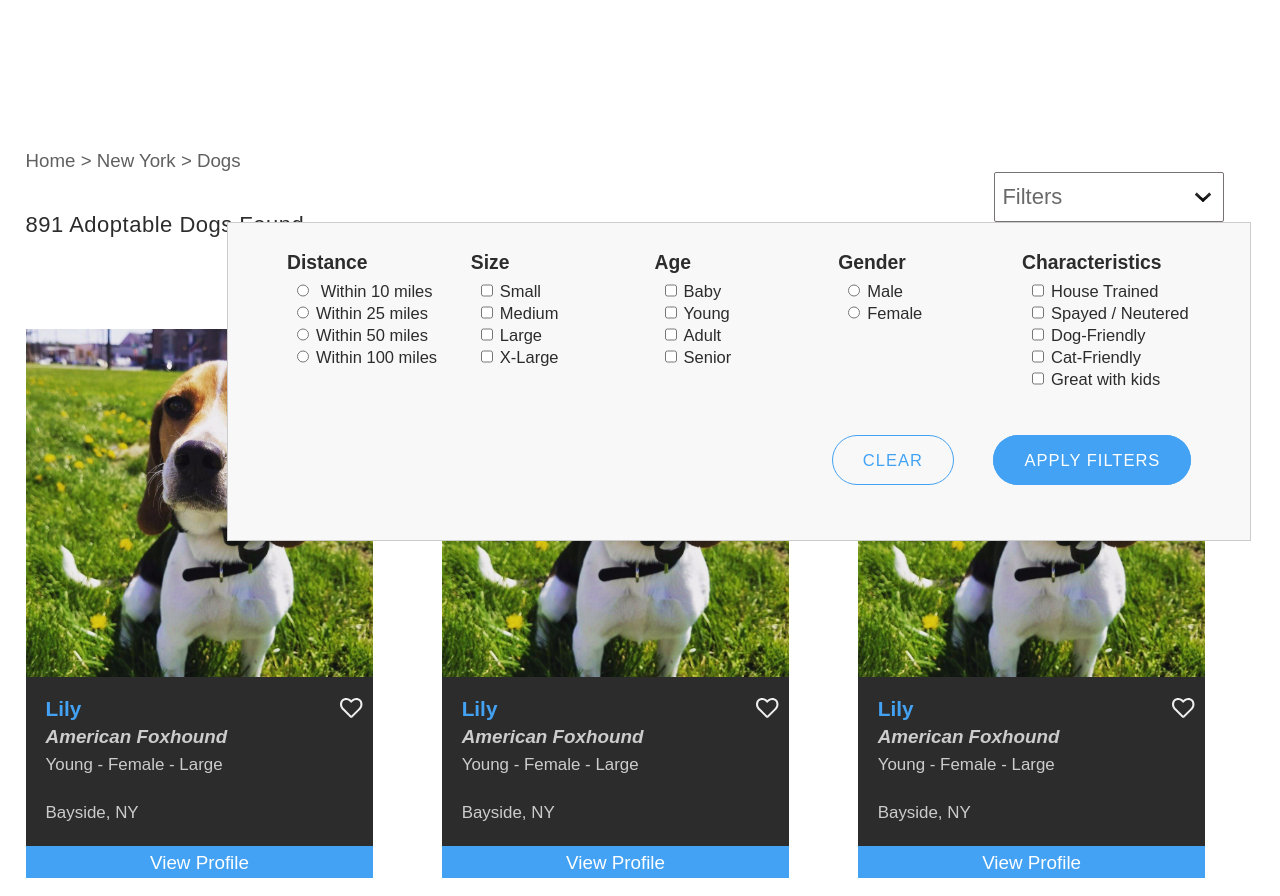
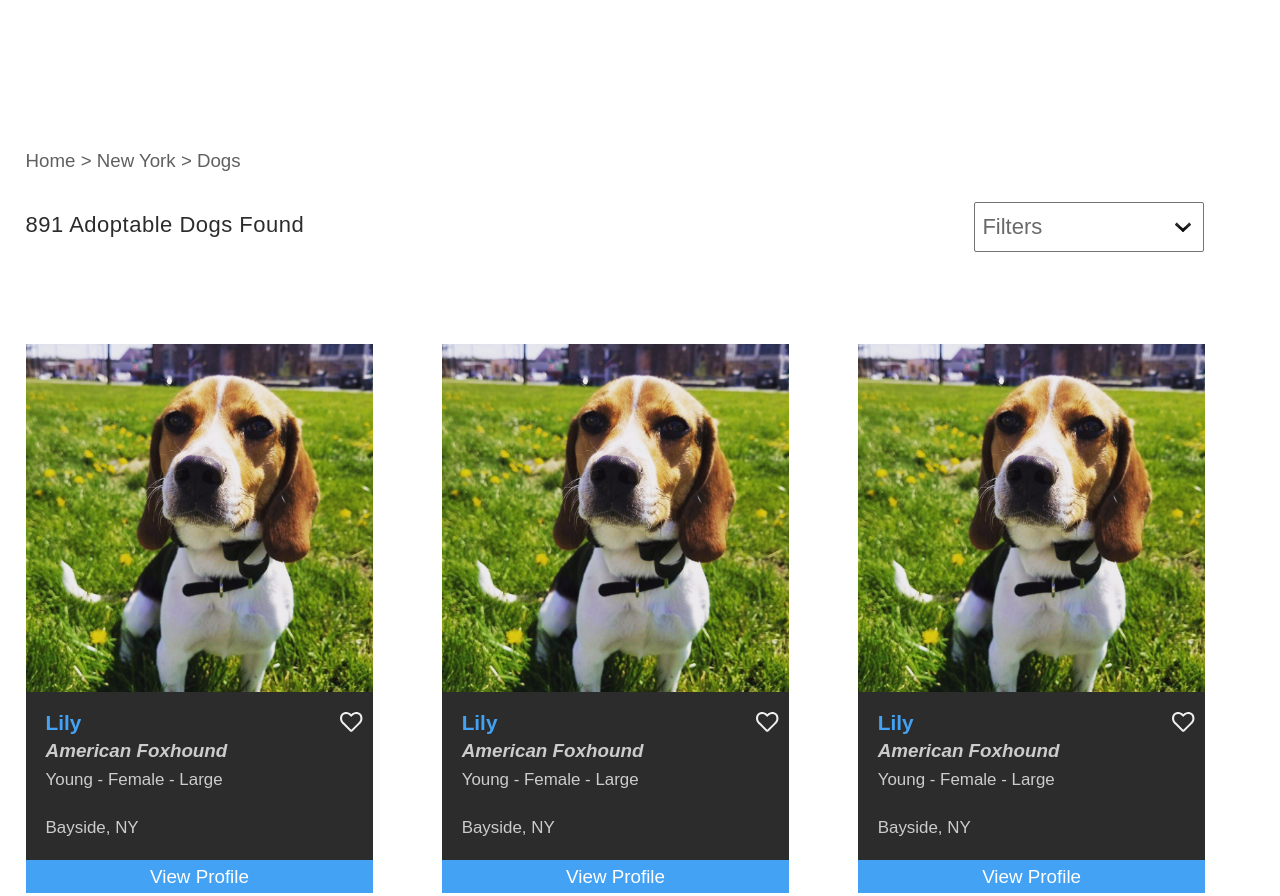
Before and after one commit to ronb1982/design-projects, a plain HTML site: page dyr/search.html in a window 1280 px wide. Shown: the top 896 px of the page. Drawn offline with nearby package versions, Linux system fonts and the light colour scheme.

Commit message:
Fixes to padding and margin

```diff
--- a/dyr/resources/css/style.css
+++ b/dyr/resources/css/style.css
@@ -484,20 +484,22 @@ footer .row:last-child {
 /* FILTER MENU */
 /* ---------------------------------------------- */
 .filter-menu {
-    display: block;
+    display: inline-block;
+    float: right;
     font-size: 100%;
     color: #2c2c2c;
-    float: right;
+    margin: 30px 50px 0 0;
 }
 
 .filter-options {
+    display: none;
     background-color: #f8f8f8;
     z-index: 9998;
     border: 0.5px solid #ccc;
     width: 80%;
     position: absolute;
-    top: 88%;
-    right: 2.25%;
+    top: 100%;
+    right: 3.7%;
     padding: 20px 40px;
     font-size: 75%;
 }
@@ -518,7 +520,7 @@ footer .row:last-child {
 
 .filter-buttons {
     float: right;
-    margin: 50px 0;
+    margin: 60px 0 30px 0;
 }
 
 .filter-buttons .btn {
--- a/dyr/resources/js/script.js
+++ b/dyr/resources/js/script.js
@@ -59,4 +59,8 @@ $(document).ready(function() {
             }
         }
     });
+
+    $('.filter-menu').click(function() {
+        $('.filter-options').fadeToggle(200);
+    });
 });
--- a/dyr/search.html
+++ b/dyr/search.html
@@ -286,6 +286,7 @@
         <footer></footer>
         <script src="https://ajax.googleapis.com/ajax/libs/jquery/3.3.1/jquery.min.js"></script>
         <script src="vendors/js/jquery.waypoints.min.js"></script>
+        <script src="vendors/js/owl.carousel.min.js"></script>
         <script src="resources/js/script.js"></script>
     </body>
 </html>
```
Also changed, not shown: dyr/index.html (+0 -1 lines), dyr/resources/css/img/uparrow.png (added), 4 other files.
